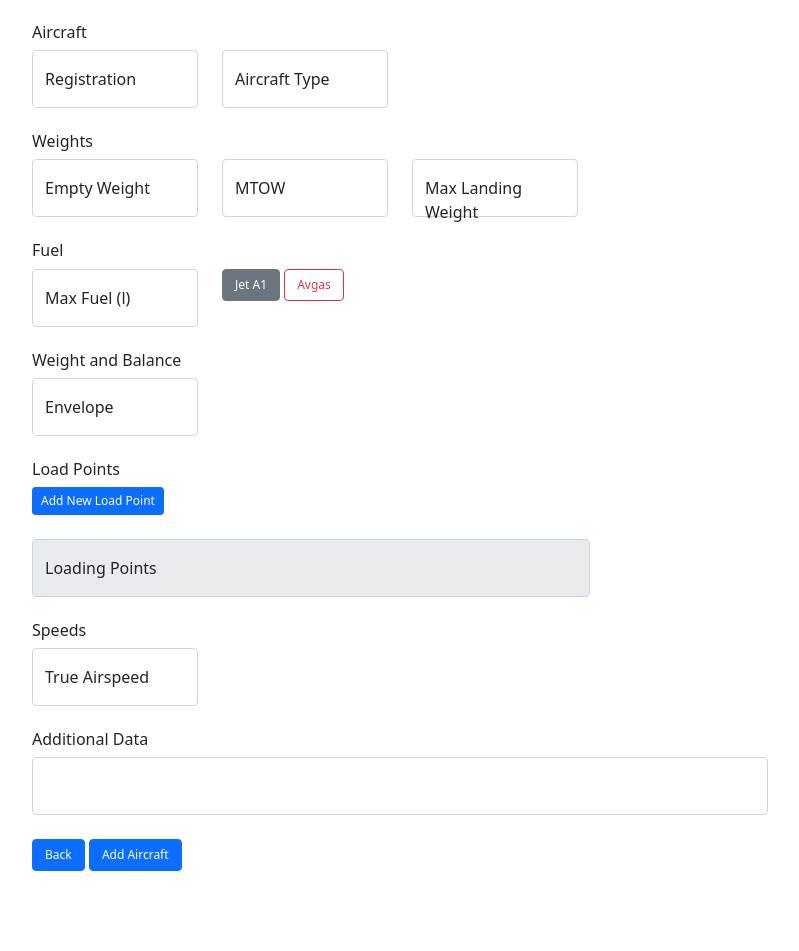
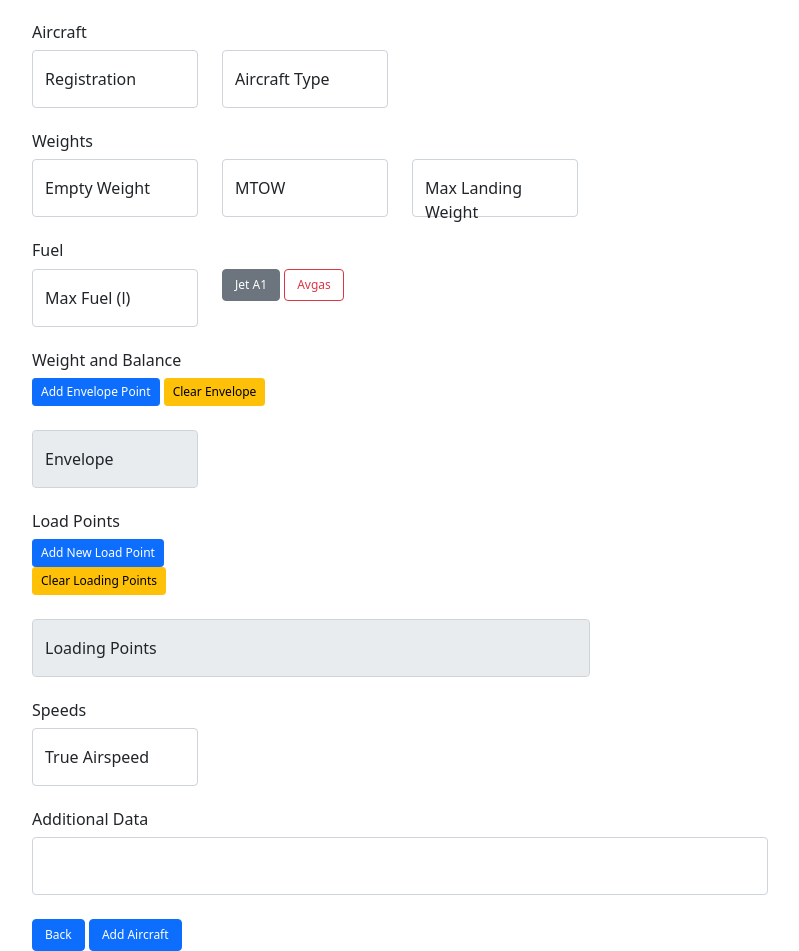
Before and after one commit to stelaninja/aircraft_performance, a Flask app: page /add-aircraft in a window 1280 px wide. Shown: the part 113-1064 px from the top of the page, without its empty margins (50-849 px from the left). Before the commit the page ends 984 px from the top, so only its background shows below. Run offline with Flask 2, Linux system fonts and the light colour scheme; the visitor is signed in with stand-in values (Sample User, id 1); data comes from the database, SQL or seed files in the repository; some libraries are stand-ins or nearby versions.

Commit message:
Modal for adding envelope and buttons for clearing fields

```diff
--- a/website/static/index.js
+++ b/website/static/index.js
@@ -33,34 +33,11 @@ function hideSpinner() {
 var loadpointModal = $("#loadpointModal");
   $(function () {
 
-      //JSON data by API call
-      // $.get(productListApiUrl, function (response) {
-      //     if(response) {
-      //         var table = '';
-      //         $.each(response, function(index, product) {
-      //             table += '<tr data-id="'+ product.product_id +'" data-name="'+ product.name +'" data-unit="'+ product.uom_id +'" data-price="'+ product.price_per_unit +'">' +
-      //                 '<td>'+ product.name +'</td>'+
-      //                 '<td>'+ product.uom_name +'</td>'+
-      //                 '<td>'+ product.price_per_unit +'</td>'+
-      //                 '<td><span class="btn btn-xs btn-danger delete-product">Delete</span></td></tr>';
-      //         });
-      //         $("table").find('tbody').empty().html(table);
-      //     }
-
-
-      // var table = "";
-      // table += '<tr data-id="1" data-name="Namn" data-unit="Enhet" data-price="100">' +
-      //     '<td>Namn</td>' +
-      //     '<td>Enhet</td>' +
-      //     '<td>100</td>' +
-      //     '<td><span class="btn btn-xs btn-danger delete-product">Delete</span></td></tr>';
-      //     $("table").find('tbody').empty().html(table);
-      // });
   });
 
   // Save Load Point
   $("#saveLoadpoint").on("click", function () {
-    // If we found id value in form then update product detail
+
     // var data = $("#loadpointForm").serializeArray();
     var data = $("#loadpointForm").serializeArray();
 
@@ -112,3 +89,72 @@ var loadpointModal = $("#loadpointModal");
     $("#uoms").empty().html(options);
     // });
   });
+
+function clearEnvelope() {
+  var envelope_field = document.getElementById("envelope");
+  envelope_field.value = "";
+};
+
+function clearLoadpoints() {
+  var envelope_field = document.getElementById("loading_points");
+  envelope_field.value = "";
+};
+
+var envelopeModal = $("#envelopeModal");
+$(function () {
+
+
+  });
+
+  // Save Load Point
+  $("#saveEnvelope").on("click", function () {
+    var data = $("#envelopeForm").serializeArray();
+
+    for (var i=0;i<data.length;++i) {
+        var element = data[i];
+        switch(element.name) {
+            case 'weight':
+                var weight = element.value;
+                break;
+            case 'cg_envelope':
+                var cg = element.value;
+                break;
+        }
+    }
+    var envelope_field = document.getElementById("envelope");
+    try {
+      var envelope = envelope_field.value;
+    } catch(e) {
+      // alert(e)
+      var envelope = ""
+    }
+    if (envelope.length == 0) {
+      var envelope = ""
+    };
+    console.log(envelope)
+    envelope += "(" + parseFloat(cg) + "," + weight + "),";
+
+    envelope_field.value = envelope;
+    console.table(envelope)
+
+    // callApi("POST", productSaveApiUrl, {
+    //     'data': JSON.stringify(requestPayload)
+    // });
+});
+
+  envelopeModal.on('show.bs.modal', function(){
+    //JSON data by API call
+    // $.get(uomListApiUrl, function (response) {
+    //     if(response) {
+    //         var options = '<option value="">--Select--</option>';
+    //         $.each(response, function(index, uom) {
+    //             options += '<option value="'+ uom.uom_id +'">'+ uom.uom_name +'</option>';
+    //         });
+    //         $("#uoms").empty().html(options);
+    //     }
+    var options = '<option value="">--Select--</option>';
+
+    options += '<option value="enhet">Namn</option>';
+    $("#uoms").empty().html(options);
+    // });
+  });
--- a/website/templates/add_aircraft.html
+++ b/website/templates/add_aircraft.html
@@ -64,29 +64,46 @@
         </div>
       </div>
       <br />
+      <!-- ADD ENVELOPE BUTTONS -->
       <h6>Weight and Balance</h6>
+      <div class="row">
+        <div class="row mb-4">
+          <div class="col-sm-3">
+            <button type="button" class="btn btn-sm btn-primary" data-bs-toggle="modal" data-bs-target="#envelopeModal">
+              Add Envelope Point
+            </button>
+            <button type="button" class="btn btn-sm btn-warning" onclick="clearEnvelope()">
+              Clear Envelope
+            </button>
+          </div>
+        </div>
+    </div>
+    <!-- END OF ENVELOPE BUTTONS -->
       <div class="row">
         <div class="col-sm-2">
           <div class="form-floating">
 
-            {{ form.envelope(class="form-control", type="text", id="envelope", placeholder="{}") }}
+            {{ form.envelope(class="form-control", type="text", id="envelope", placeholder="{}", readonly=readonly) }}
             <label for="envelope" class="form-label">{{ form.envelope.label }}</label>
           </div>
         </div>
       </div>
-        <!-- ADD LOAD POINT BUTTON -->
+        <!-- ADD LOAD POINT BUTTONS -->
         <br/>
         <h6>Load Points</h6>
         <div class="row">
             <div class="row mb-4">
-              <div class="col-sm-2">
+              <div class="col-sm-3">
                 <button type="button" class="btn btn-sm btn-primary" data-bs-toggle="modal" data-bs-target="#loadpointModal">
                   Add New Load Point
+                </button>
+                <button type="button" class="btn btn-sm btn-warning" onclick="clearLoadpoints()">
+                  Clear Loading Points
                 </button>
               </div>
             </div>
         </div>
-        <!-- END OF LOAD POINT BUTTON -->
+        <!-- END OF LOAD POINT BUTTONS -->
         <div class="col-sm-6">
           <div class="form-floating">
 
@@ -94,11 +111,6 @@
             <label for="loading_points" class="form-label">{{ form.loading_points.label }}</label>
           </div>
         </div>
-
-
-
-
-
 
       <br />
       <h6>Speeds</h6>
@@ -129,7 +141,58 @@
       </div>
     </form>
 
-    <!-- THE MODAL DIALOG -->
+     <!-- THE ENVELOPE MODAL DIALOG -->
+
+     <div class="modal fade-scale" id="envelopeModal" role="dialog" data-backdrop="static" tabindex="-1" aria-labelledby="exampleModalLabel" aria-hidden="true">
+      <div class="modal-dialog">
+          <div class="modal-content">
+              <div class="modal-header">
+                  <h4 class="modal-title">Add Envelope Points</h4>
+                  <button type="button" class="btn-close" data-bs-dismiss="modal" aria-label="Close"></button>
+              </div>
+              <div class="modal-body">
+                  <form id="envelopeForm" name="envelopeForm">
+                      <input type="hidden" name="id" id="id" value="0">
+                      <div class="row">
+                          <div class="col-sm-12">
+                              <div class="form-group">
+                                  <label >Weight Limit</label>
+                                  <input class="form-control" placeholder="Weight" name="weight" id="weight" type="text" value="">
+                              </div>
+                          </div>
+                          <div class="col-sm-12">
+                              <div class="form-group">
+                                  <label >CG Distance from datum</label>
+                                  <input class="form-control" placeholder="CG Distance" name="cg_envelope" id="cg_envelope" type="text" value="">
+                              </div>
+                          </div>
+                      </div>
+                  </form>
+                  <br />
+                  <div class="container">
+                    <div class="row justify-content-md-center text-center">
+                      <div class="col md-auto bg-light">
+                        Values are needed for at least 4 points<br/>
+                      </div>
+                    </div>
+                  </div>
+
+              </div>
+              <div class="modal-footer">
+                  <button type="button" class="btn btn-secondary" data-bs-dismiss="modal">Close</button>
+                  <button type="button" class="btn btn-primary" id="saveEnvelope">Save</button>
+              </div>
+          </div>
+      </div>
+  </div>
+
+  <!-- END OF ENVELOPE MODAL DIALOG -->
+
+
+
+
+
+    <!-- THE LOAD POINT MODAL DIALOG -->
 
     <div class="modal fade-scale" id="loadpointModal" role="dialog" data-backdrop="static" tabindex="-1" aria-labelledby="exampleModalLabel" aria-hidden="true">
       <div class="modal-dialog">
@@ -182,6 +245,6 @@
       </div>
   </div>
 
-  <!-- END OF MODAL DIALOG -->
+  <!-- END OF LOAD POINT MODAL DIALOG -->
 
 {% endblock %}
```
